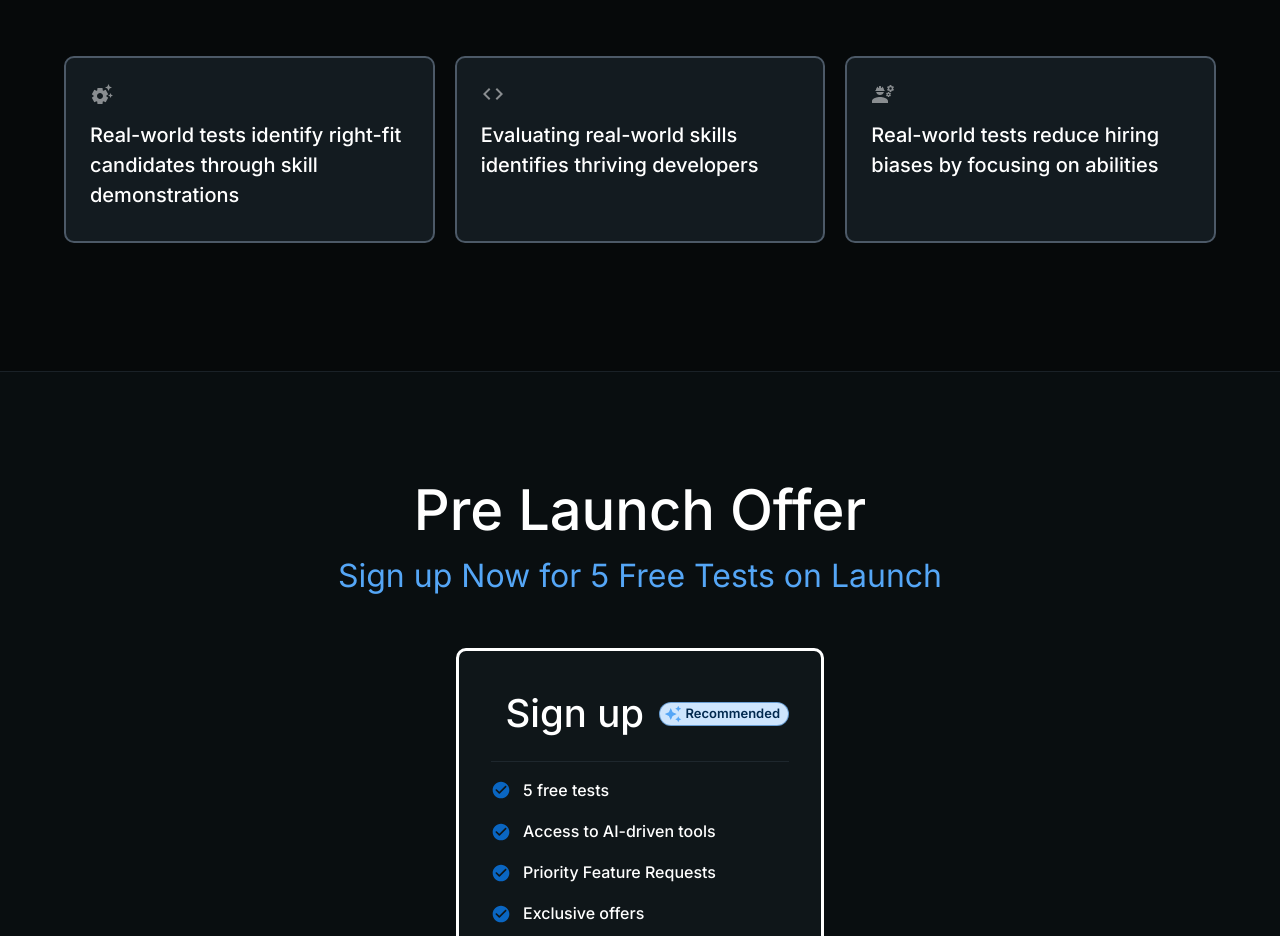
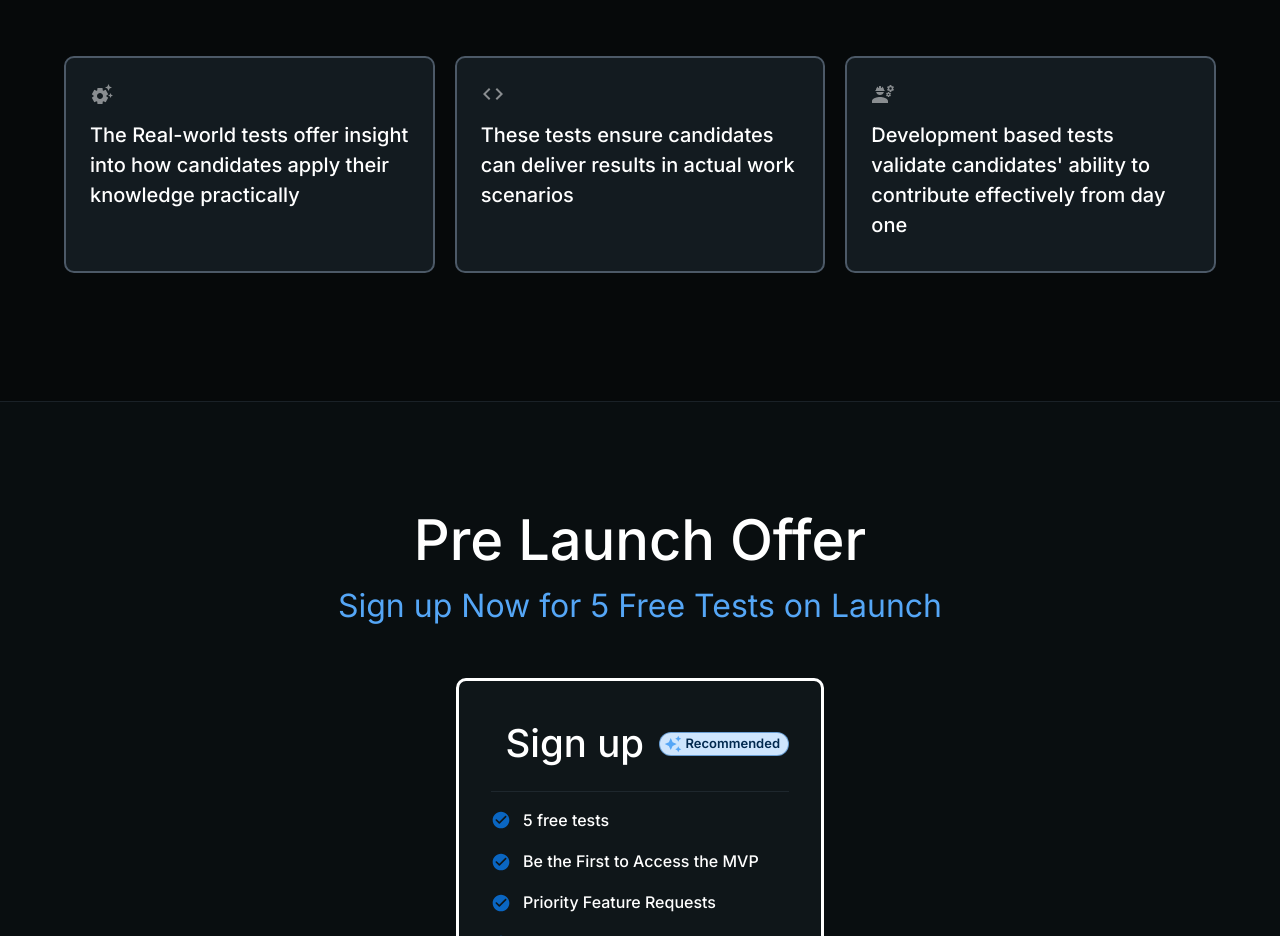
Before and after one commit to Evilcmd/binarydec-landingpage-frontend, a React (Create React App) app: page / in a window 1280 px wide. Shown: the part 2076-3012 px from the top of the page. Built offline with nearby package versions, Linux system fonts and the light colour scheme.

Commit message:
updated content

```diff
--- a/src/components/Highlights.js
+++ b/src/components/Highlights.js
@@ -12,15 +12,15 @@ import EngineeringIcon from '@mui/icons-material/Engineering';
 const items = [
     {
         icon: <SettingsSuggestIcon />,
-        title: 'Real-world tests identify right-fit candidates through skill demonstrations',
+        title: 'The Real-world tests offer insight into how candidates apply their knowledge practically',
     },
     {
         icon: <CodeIcon />,
-        title: 'Evaluating real-world skills identifies thriving developers',
+        title: 'These tests ensure candidates can deliver results in actual work scenarios',
     },
     {
         icon: <EngineeringIcon />,
-        title: 'Real-world tests reduce hiring biases by focusing on abilities',
+        title: 'Development based tests validate candidates\' ability to contribute effectively from day one',
     },
 ];
 
--- a/src/components/Pricing.js
+++ b/src/components/Pricing.js
@@ -21,9 +21,10 @@ const tiers = [
         pricedesc: "",
         description: [
             "5 free tests",
-            "Access to AI-driven tools",
+            "Be the First to Access the MVP",
             "Priority Feature Requests",
             "Exclusive offers",
+            "Beta Testing Opportunities",
         ],
         buttonText: "Sign up for Early Access",
         buttonVariant: "outlined",
```
